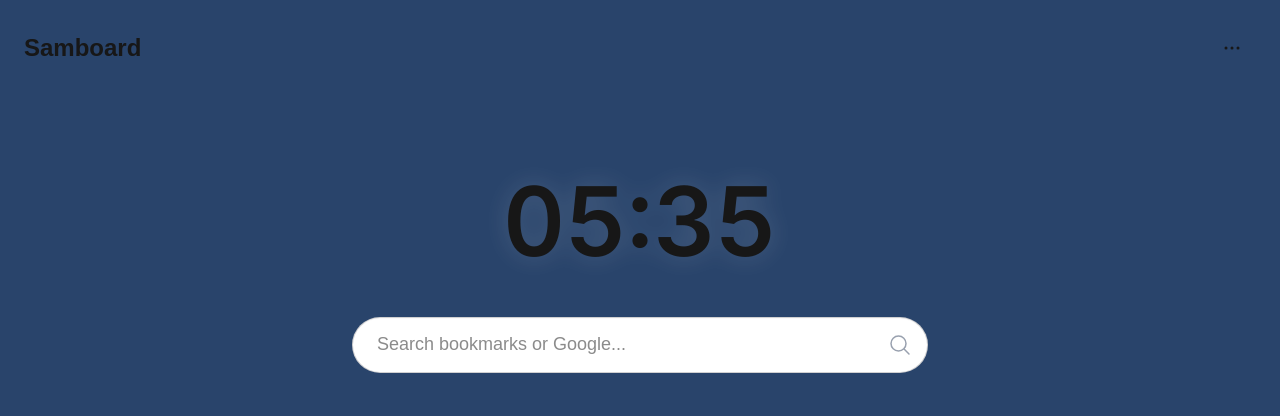
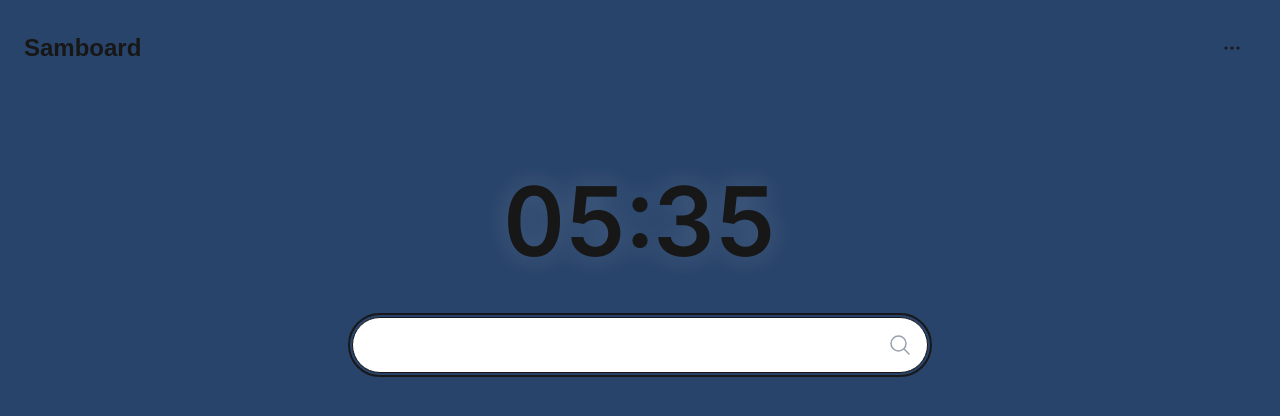
Before and after one commit to Samcoder-22/Samboard, a Next.js app: page / in a window 1280 px wide. Shown: the top 416 px of the page. Built offline with nearby package versions, Linux system fonts and the light colour scheme.

Commit message:
input ref added to focus on search bar

```diff
--- a/src/components/widgets/Searchbar.tsx
+++ b/src/components/widgets/Searchbar.tsx
@@ -1,5 +1,5 @@
 "use client";
-import { useState } from "react";
+import { useEffect, useRef, useState } from "react";
 import { useBookmarksStore } from "@/stores/bookmarkStore";
 import { MagnifyingGlassIcon, XMarkIcon } from "@heroicons/react/24/outline";
 
@@ -15,15 +15,24 @@ export default function SearchBar() {
     }
   };
 
+   const inputRef = useRef<HTMLInputElement>(null);
+
   const handleClear = () => {
     setSearchQuery("");
   };
+
+  useEffect(() => {
+    // Focus input when page first loads
+    inputRef.current?.focus();
+  }, []);
+
 
   const showPlaceholder = !isFocused && searchQuery === "";
 
   return (
     <div className="w-full max-w-2xl mx-auto relative">
       <input
+        ref={inputRef}
         type="text"
         value={searchQuery}
         onChange={(e) => setSearchQuery(e.target.value)}
```
